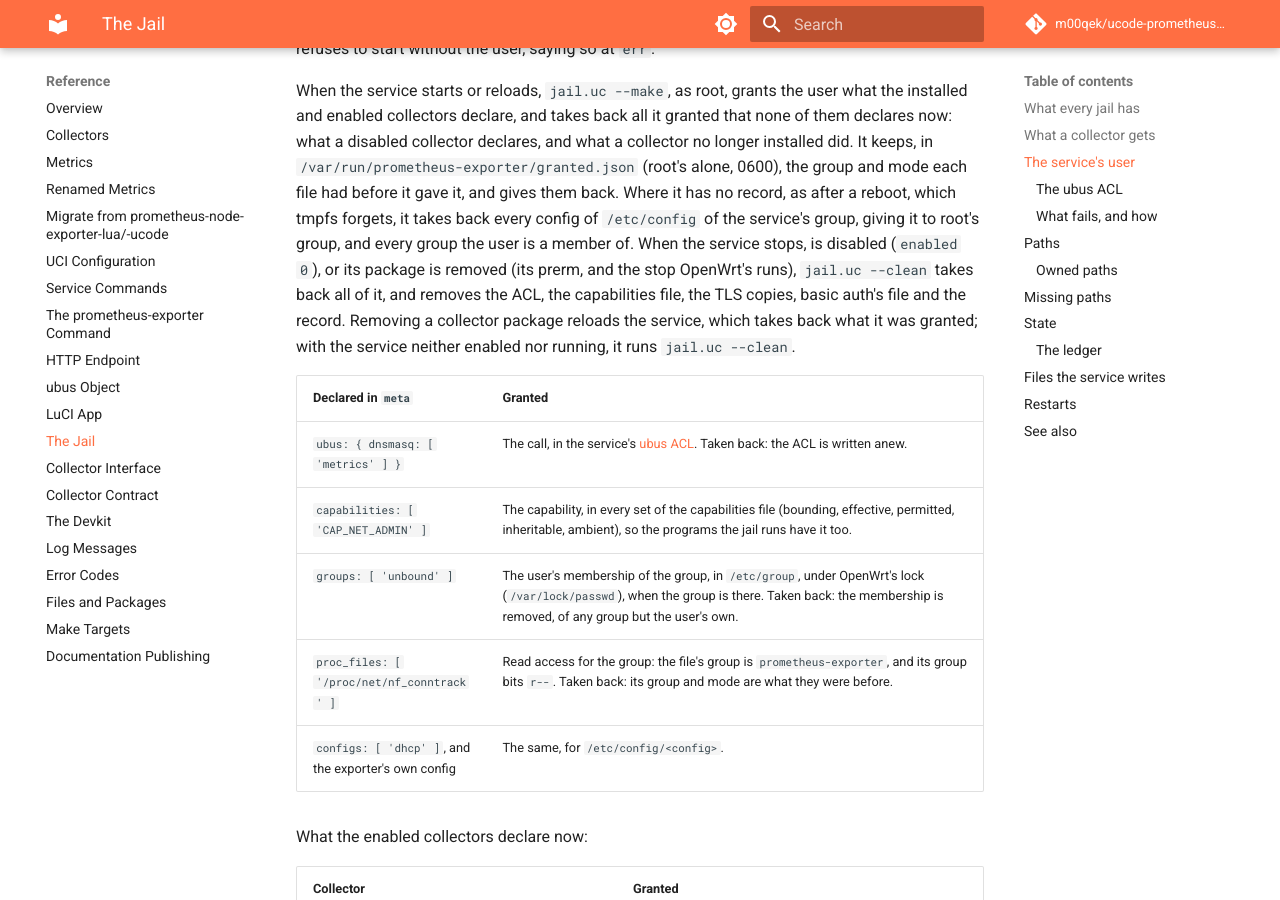
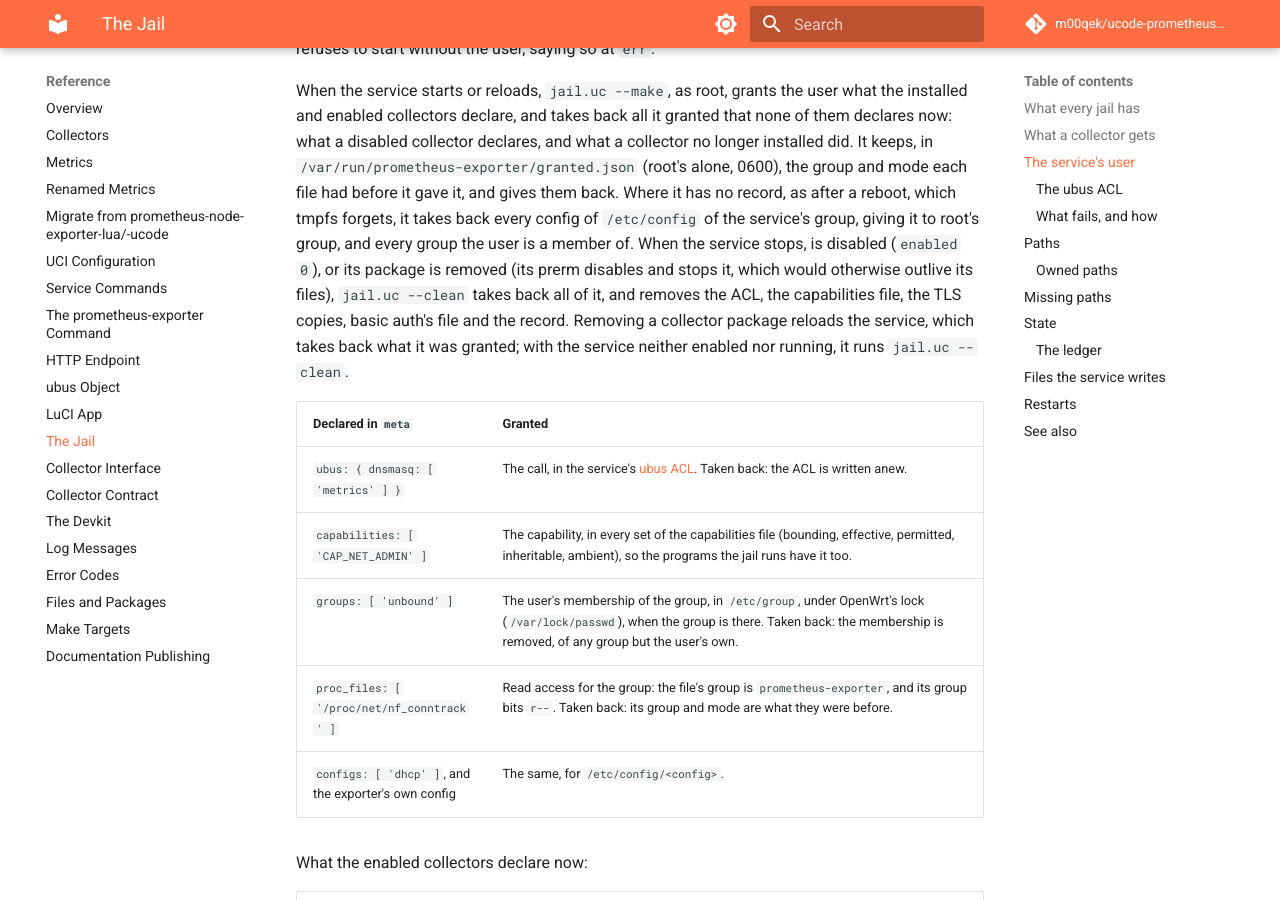
Before and after one commit to m00qek/ucode-prometheus-exporter, an MkDocs documentation site: the page built from docs/reference/jail.md, in a window 1280 px wide and 900 px high, scrolled down 2326 px. Built offline with MkDocs 1.6.1 and Material for MkDocs 9.7.7, drawn with Linux system fonts in a browser that asks for light colours; comment, search, counter and statistics services are not loaded.

Commit message:
Say that removing the exporter stops it, rather than leave its instance running

```diff
--- a/docs/reference/jail.md
+++ b/docs/reference/jail.md
@@ -42,7 +42,7 @@ Some declarations are shaped by the jail. modemmanager gets the directory `/var/
 
 The package makes the user and group `prometheus-exporter` (its `USERID`, at the first free id from 32768), on install and on upgrade. procd has ujail run uhttpd as them (`-U`, `-G`), with no new privileges (`-c`), and with the capabilities file `/var/run/prometheus-exporter/capabilities.json` (`-C`). As anyone but root, the process reads only what the files' modes let it, ubusd holds it to an ACL, and it has no capability it is not given. The init script refuses to start without the user, saying so at `err`.
 
-When the service starts or reloads, `jail.uc --make`, as root, grants the user what the installed and enabled collectors declare, and takes back all it granted that none of them declares now: what a disabled collector declares, and what a collector no longer installed did. It keeps, in `/var/run/prometheus-exporter/granted.json` (root's alone, 0600), the group and mode each file had before it gave it, and gives them back. Where it has no record, as after a reboot, which tmpfs forgets, it takes back every config of `/etc/config` of the service's group, giving it to root's group, and every group the user is a member of. When the service stops, is disabled (`enabled 0`), or its package is removed (its prerm, and the stop OpenWrt's runs), `jail.uc --clean` takes back all of it, and removes the ACL, the capabilities file, the TLS copies, basic auth's file and the record. Removing a collector package reloads the service, which takes back what it was granted; with the service neither enabled nor running, it runs `jail.uc --clean`.
+When the service starts or reloads, `jail.uc --make`, as root, grants the user what the installed and enabled collectors declare, and takes back all it granted that none of them declares now: what a disabled collector declares, and what a collector no longer installed did. It keeps, in `/var/run/prometheus-exporter/granted.json` (root's alone, 0600), the group and mode each file had before it gave it, and gives them back. Where it has no record, as after a reboot, which tmpfs forgets, it takes back every config of `/etc/config` of the service's group, giving it to root's group, and every group the user is a member of. When the service stops, is disabled (`enabled 0`), or its package is removed (its prerm disables and stops it, which would otherwise outlive its files), `jail.uc --clean` takes back all of it, and removes the ACL, the capabilities file, the TLS copies, basic auth's file and the record. Removing a collector package reloads the service, which takes back what it was granted; with the service neither enabled nor running, it runs `jail.uc --clean`.
 
 | Declared in `meta` | Granted |
 | :--- | :--- |
```
Also changed, not shown: CHANGELOG.md (+1 -1 lines).
